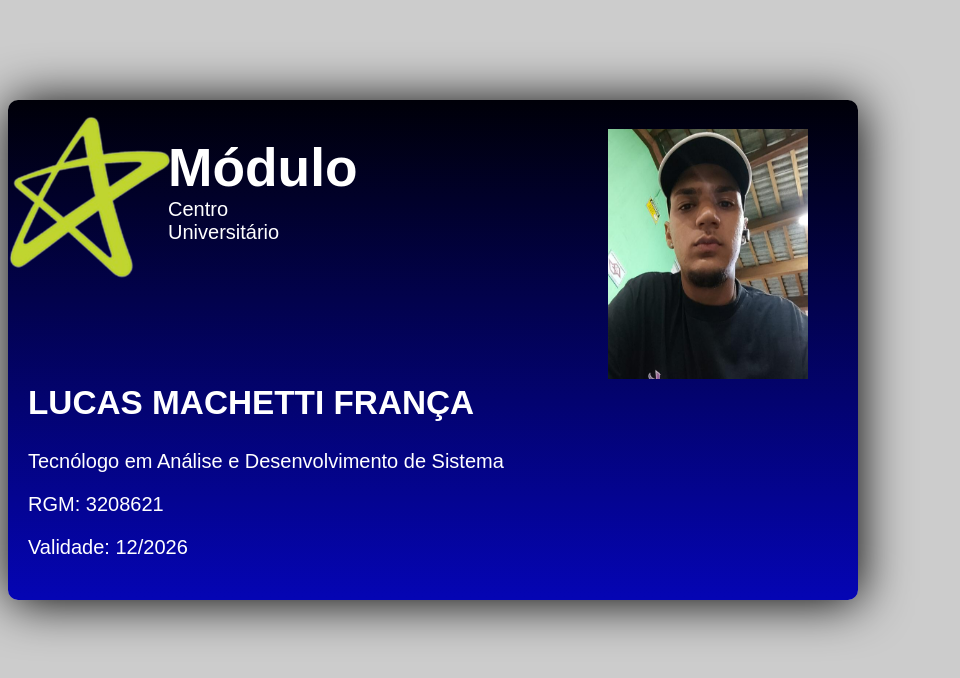
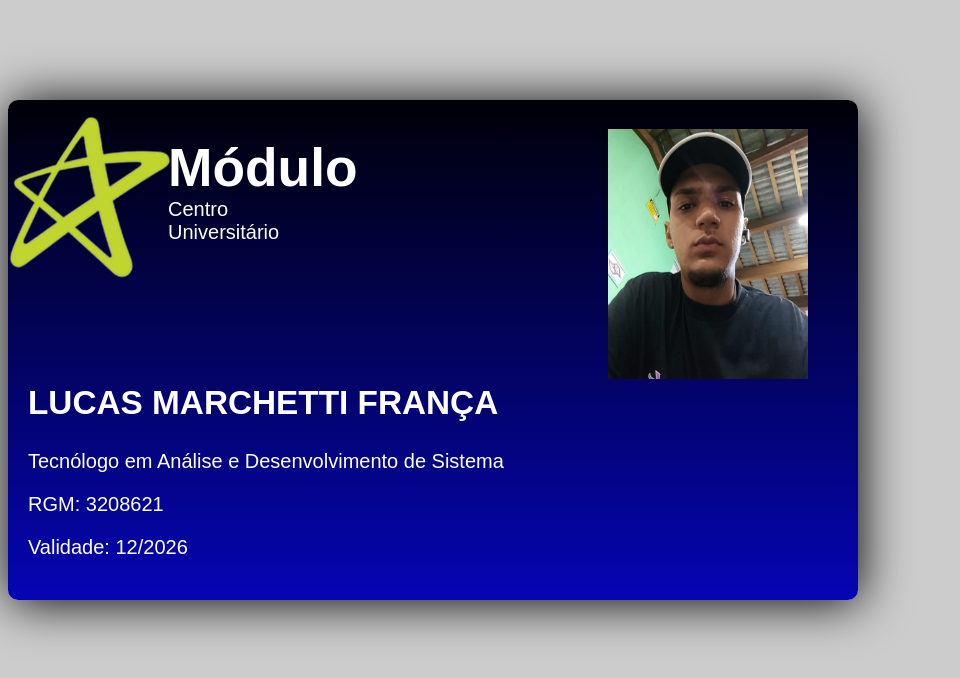
Before and after one commit to RCPcampos/carteirinha, a plain HTML site: page lucas.html in a window 1280 px wide. Shown: the whole page, without its empty margins (0-960 px from the left). Drawn offline with Linux system fonts and the light colour scheme.

Commit message:
Add files via upload

```diff
--- a/lucas.html
+++ b/lucas.html
@@ -82,7 +82,7 @@
             <p class="subtitulo">Universitário</p>
         </div>
 
-        <h2 class="nome">lucas machetti frança</h2>
+        <h2 class="nome">lucas marchetti frança</h2>
         <p class="abaixo">Tecnólogo em Análise e Desenvolvimento de Sistema</p>
         <p class="abaixo">RGM: 3208621</p>
         <p class="abaixo">Validade: 12/2026</p>
```
